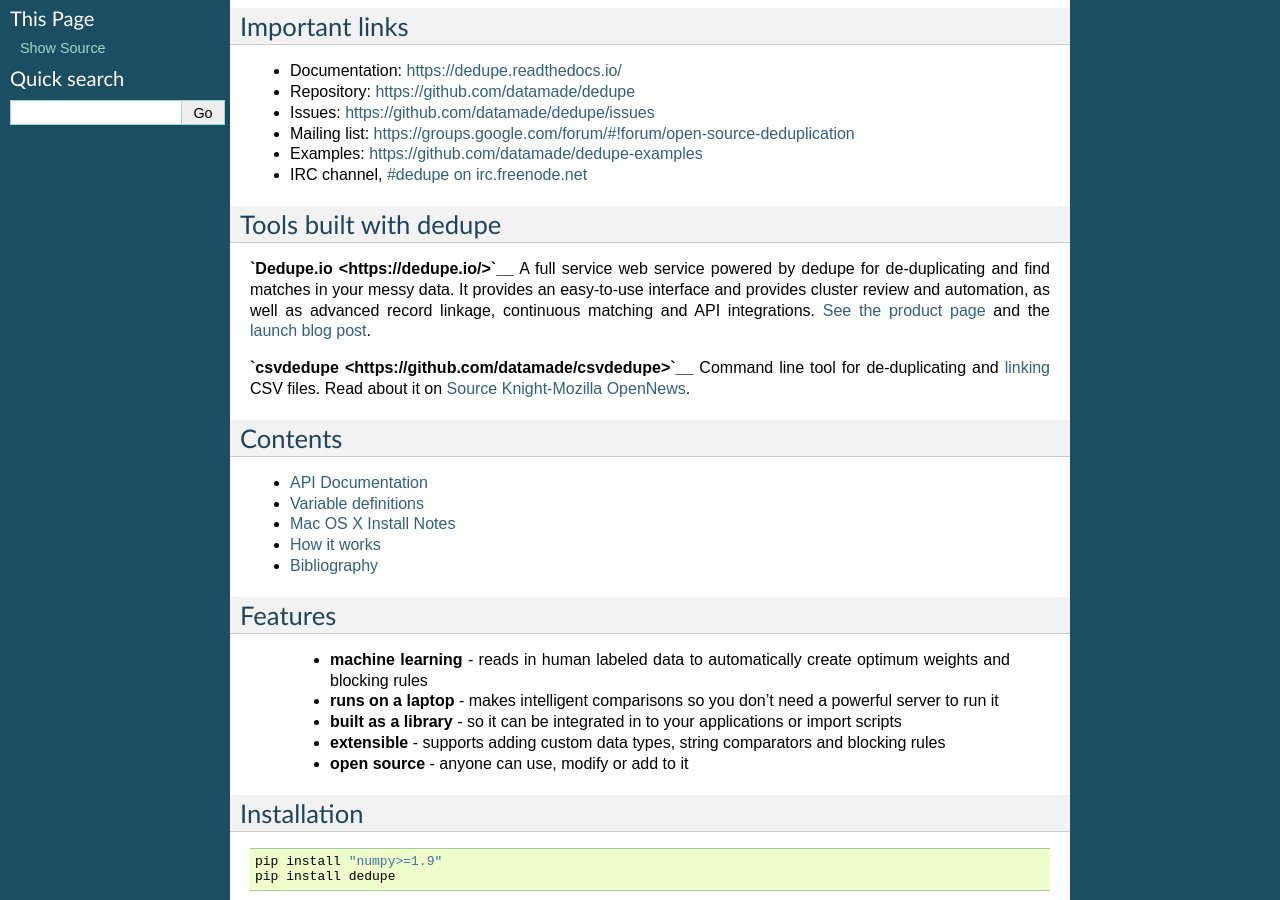
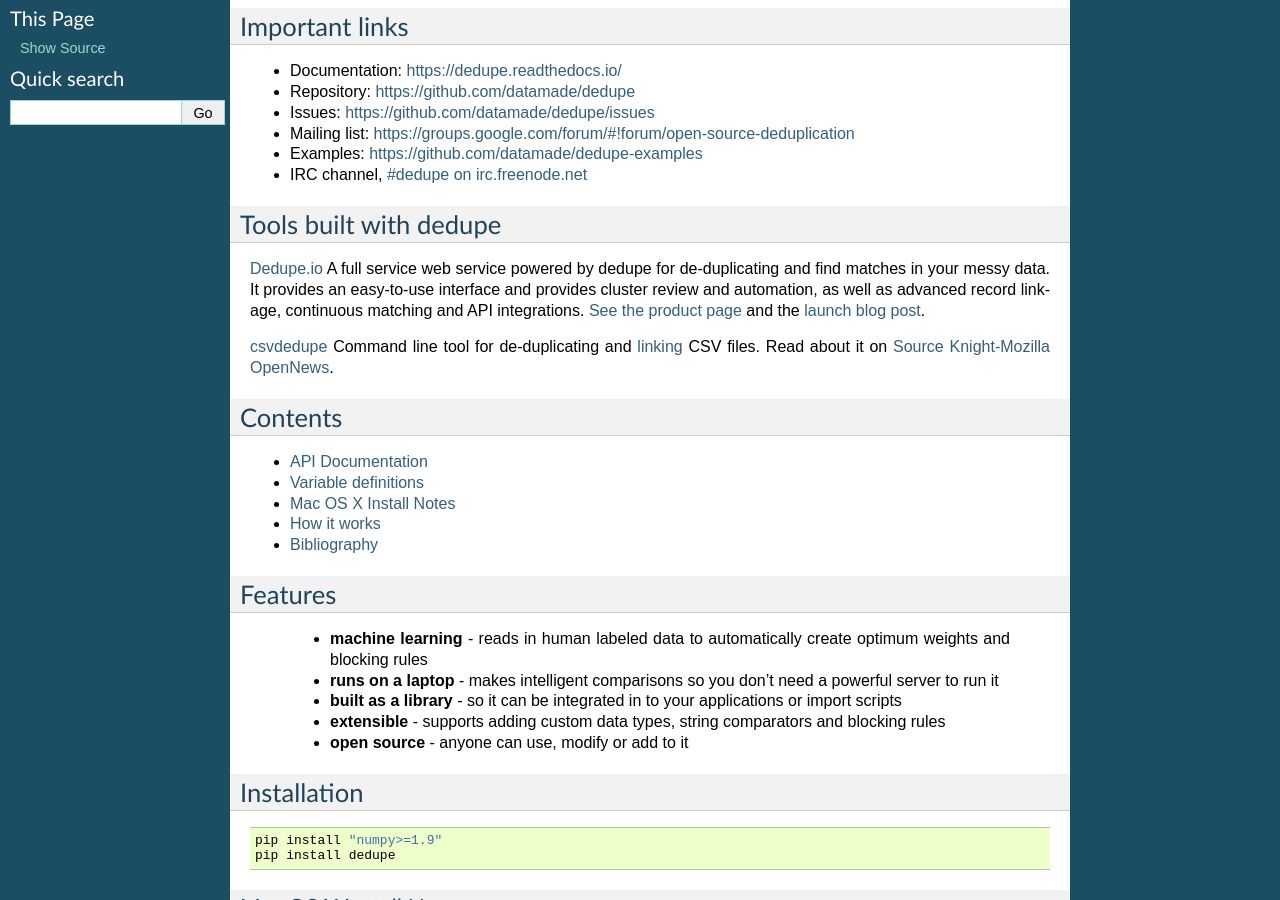
Before and after one commit to dedupeio/dedupe, a Sphinx documentation site: the page built from docs/index.rst, in a window 1280 px wide and 900 px high, scrolled down 339 px. Built offline with Sphinx 7.4.7, drawn with Linux system fonts in a browser that asks for light colours.

Commit message:
rst formatting

```diff
--- a/docs/index.rst
+++ b/docs/index.rst
@@ -30,10 +30,10 @@
 Tools built with dedupe
 =======================
 
-**`Dedupe.io <https://dedupe.io/>`__**
+`Dedupe.io <https://dedupe.io/>`__
 A full service web service powered by dedupe for de-duplicating and find matches in your messy data. It provides an easy-to-use interface and provides cluster review and automation, as well as advanced record linkage, continuous matching and API integrations. `See the product page <https://dedupe.io/>`__ and the `launch blog post <https://datamade.us/blog/introducing-dedupeio>`__.
 
-**`csvdedupe <https://github.com/datamade/csvdedupe>`__**
+`csvdedupe <https://github.com/datamade/csvdedupe>`__
 Command line tool for de-duplicating and `linking <https://github.com/datamade/csvdedupe#csvlink-usage>`__ CSV files. Read about it on `Source Knight-Mozilla OpenNews <https://source.opennews.org/en-US/articles/introducing-cvsdedupe/>`__.
 
 Contents
```
